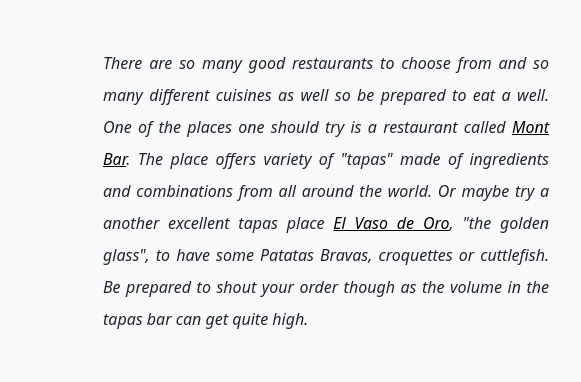
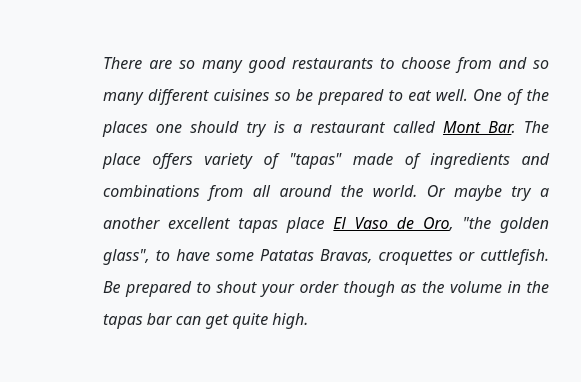
Before and after one commit to milske/WebsiteProject, a plain HTML site: page third.html in a window 1280 px wide. Shown: the part 819-1201 px from the top of the page, 599-1180 px from the left. Drawn offline with nearby package versions, Linux system fonts and the light colour scheme.

Commit message:
modified text

```diff
--- a/third.html
+++ b/third.html
@@ -102,8 +102,8 @@
         <div class="col-md">
           <p>
             There are so many good restaurants to choose from and so many
-            different cuisines as well so be prepared to eat a well. One of the
-            places one should try is a restaurant called
+            different cuisines so be prepared to eat well. One of the places one
+            should try is a restaurant called
             <a href="https://www.montbar.com/" target="_blank">Mont Bar</a>. The
             place offers variety of "tapas" made of ingredients and combinations
             from all around the world. Or maybe try a another excellent tapas
```
